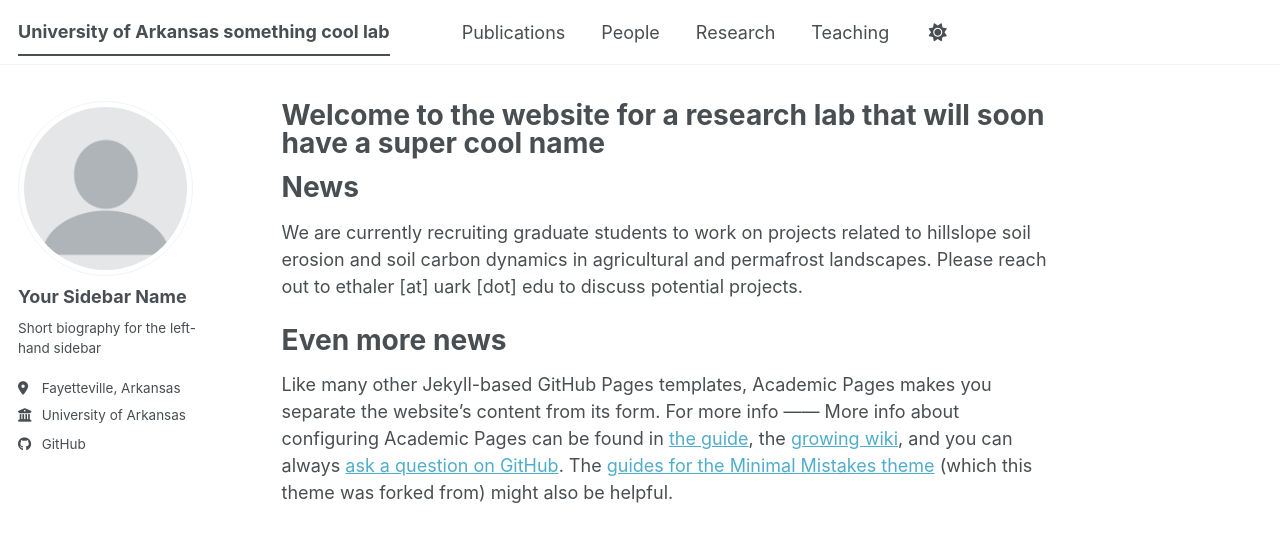
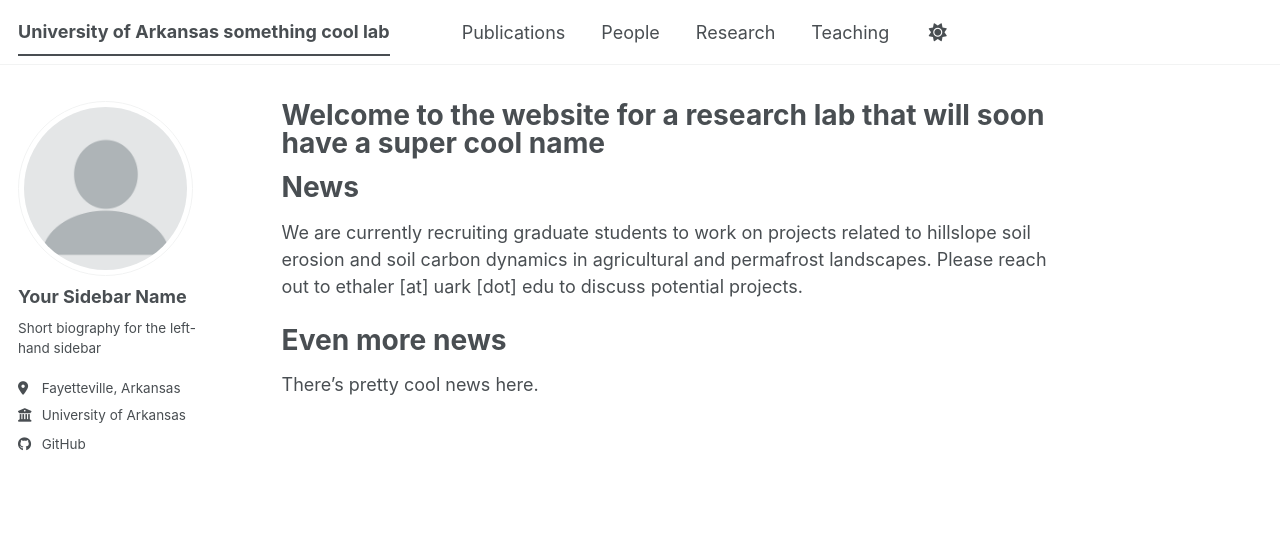
Before and after one commit to UARKGeomorph/UARKgeomorph.github.io, a Jekyll site: the page built from _pages/about.md, in a window 1280 px wide. Shown: the top 542 px of the page. Built offline with Jekyll 4.4.1, drawn with Linux system fonts in a browser that asks for light colours; a style sheet for code colours, icons or effects is not loaded.

Commit message:
updates to about and publications pages

```diff
--- a/_pages/about.md
+++ b/_pages/about.md
@@ -12,7 +12,4 @@ We are currently recruiting graduate students to work on projects related to hil
 
 Even more news
 ======
-Like many other Jekyll-based GitHub Pages templates, Academic Pages makes you separate the website's content from its form.
-For more info
-------
-More info about configuring Academic Pages can be found in [the guide](https://academicpages.github.io/markdown/), the [growing wiki](https://github.com/academicpages/academicpages.github.io/wiki), and you can always [ask a question on GitHub](https://github.com/academicpages/academicpages.github.io/discussions). The [guides for the Minimal Mistakes theme](https://mmistakes.github.io/minimal-mistakes/docs/configuration/) (which this theme was forked from) might also be helpful.
+There's pretty cool news here.
```
Also changed, not shown: _pages/publications.md (+3 -2 lines).
